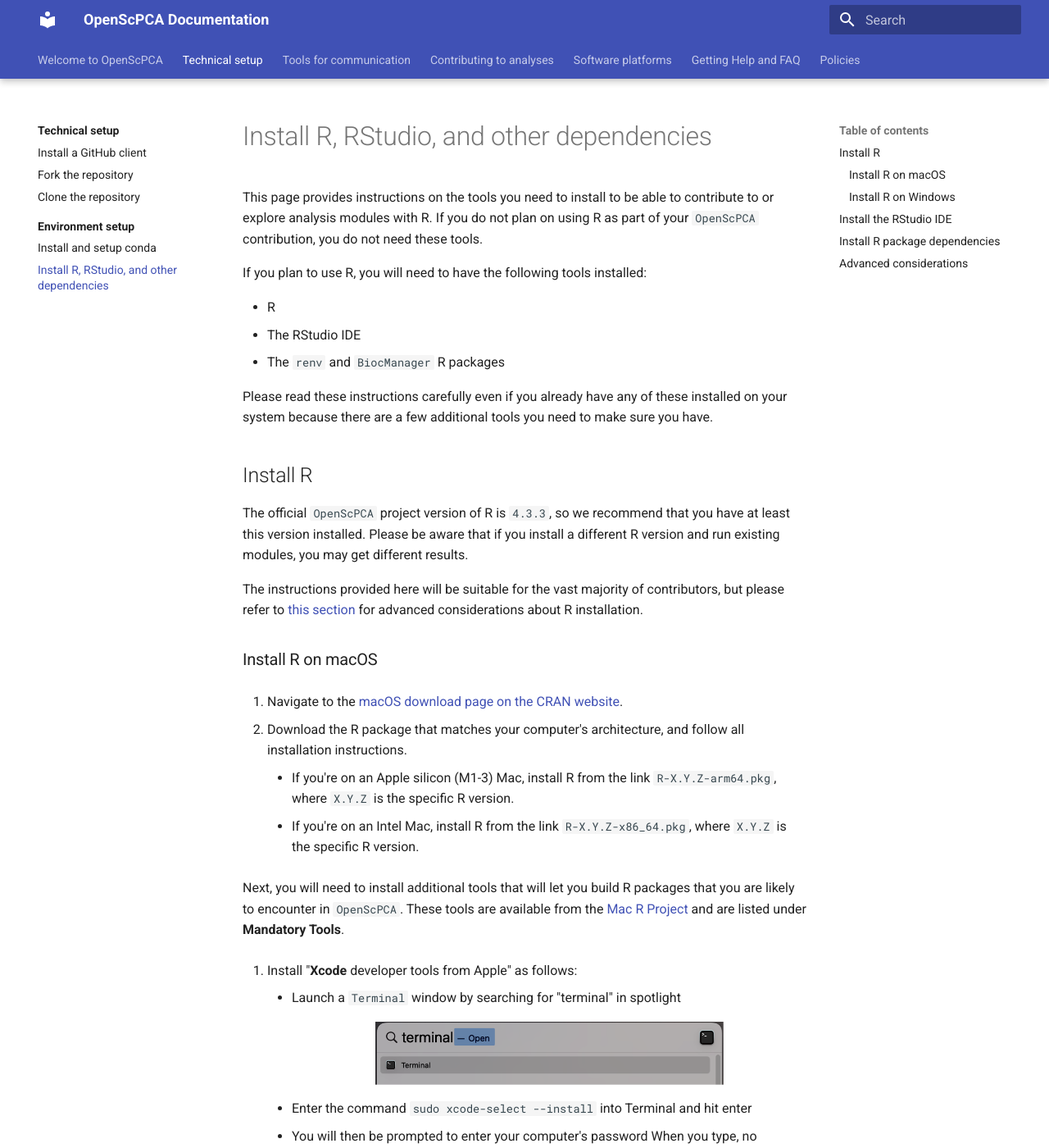
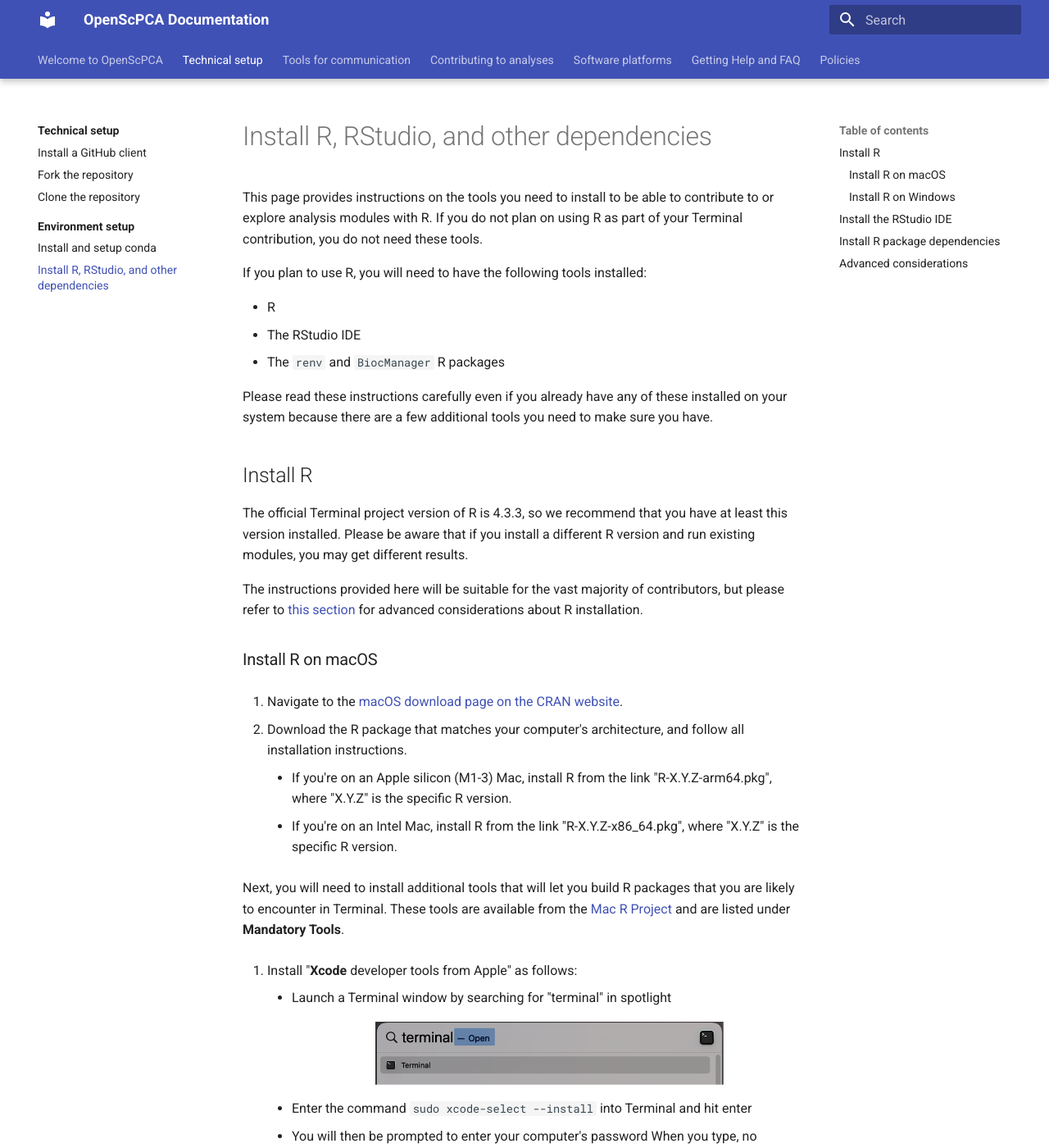
Before and after one commit to AlexsLemonade/OpenScPCA-analysis, an MkDocs documentation site: the page built from docs/technical-setup/environment-setup/install-r-rstudio.md, in a window 1280 px wide and 1400 px high. Shown: the whole window at 82% size. Built offline with MkDocs 1.6.1 and Material for MkDocs 9.7.7, drawn with Linux system fonts in a browser that asks for light colours; some of the changed text lies outside the part shown.

Commit message:
formatting

```diff
--- a/docs/technical-setup/environment-setup/install-r-rstudio.md
+++ b/docs/technical-setup/environment-setup/install-r-rstudio.md
@@ -1,7 +1,7 @@
 # Install R, RStudio, and other dependencies
 
 This page provides instructions on the tools you need to install to be able to contribute to or explore analysis modules with R.
-If you do not plan on using R as part of your `OpenScPCA` contribution, you do not need these tools.
+If you do not plan on using R as part of your Terminal contribution, you do not need these tools.
 
 If you plan to use R, you will need to have the following tools installed:
 
@@ -13,7 +13,7 @@
 
 ## Install R
 
-The official `OpenScPCA` project version of R is `4.3.3`, so we recommend that you have at least this version installed.
+The official Terminal project version of R is 4.3.3, so we recommend that you have at least this version installed.
 Please be aware that if you install a different R version and run existing modules, you may get different results.
 
 The instructions provided here will be suitable for the vast majority of contributors, but please refer to [this section](#advanced-considerations) for advanced considerations about R installation.
@@ -24,15 +24,15 @@
 1. Navigate to the [macOS download page on the CRAN website](https://cran.r-project.org/bin/macosx/).
 
 2. Download the R package that matches your computer's architecture, and follow all installation instructions.
-    - If you're on an Apple silicon (M1-3) Mac, install R from the link `R-X.Y.Z-arm64.pkg`, where `X.Y.Z` is the specific R version.
-    - If you're on an Intel Mac, install R from the link `R-X.Y.Z-x86_64.pkg`, where `X.Y.Z` is the specific R version.
+    - If you're on an Apple silicon (M1-3) Mac, install R from the link "R-X.Y.Z-arm64.pkg", where "X.Y.Z" is the specific R version.
+    - If you're on an Intel Mac, install R from the link "R-X.Y.Z-x86_64.pkg", where "X.Y.Z" is the specific R version.
 
 
-Next, you will need to install additional tools that will let you build R packages that you are likely to encounter in `OpenScPCA`.
+Next, you will need to install additional tools that will let you build R packages that you are likely to encounter in Terminal.
 These tools are available from the [Mac R Project](https://mac.r-project.org/tools/) and are listed under **Mandatory Tools**.
 
 1. Install "**Xcode** developer tools from Apple" as follows:
-    - Launch a `Terminal` window by searching for "terminal" in spotlight
+    - Launch a Terminal window by searching for "terminal" in spotlight
       <figure markdown="span">
         ![Launch the Terminal application.](../../img/terminal-spotlight.png){width="425"}
       </figure>
@@ -51,10 +51,10 @@
 
 1. Navigate to the [Windows download page on the CRAN website](https://cran.r-project.org/bin/windows/base/), and follow instructions to download and install R.
 
-1. Next, you will need to install `RTools`, which provides additional tools that will let you build R packages that you are likely to encounter in `OpenScPCA`.
+1. Next, you will need to install Rtools, which provides additional tools that will let you build R packages that you are likely to encounter in Terminal.
     - Navigate to the [Rtools download page](https://cran.r-project.org/bin/windows/Rtools/)
     - Click the Rtools version that matches the R version you just downloaded
-    - On the next page, click the link `RtoolsXY installer` (where `XY` is the specific version you clicked) to download Rtools, and follow all installation instructions
+    - On the next page, click the link "RtoolsXY installer" (where "XY" is the specific version you clicked) to download Rtools, and follow all installation instructions
 
 
 
```
Also changed, not shown: docs/contributing.md (+1 -0 lines).
